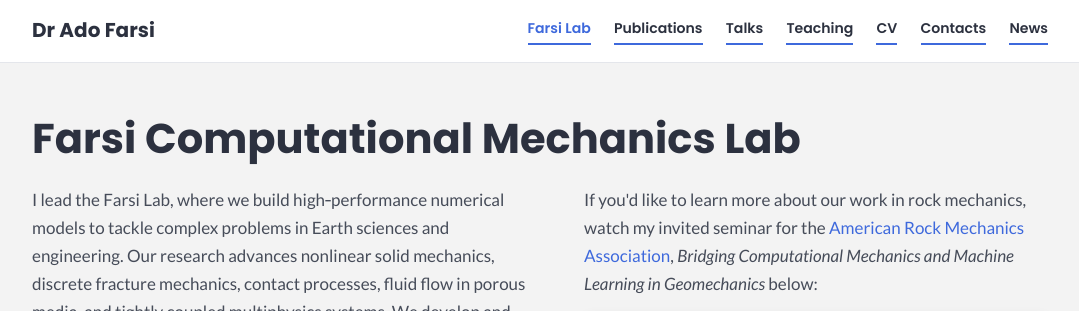
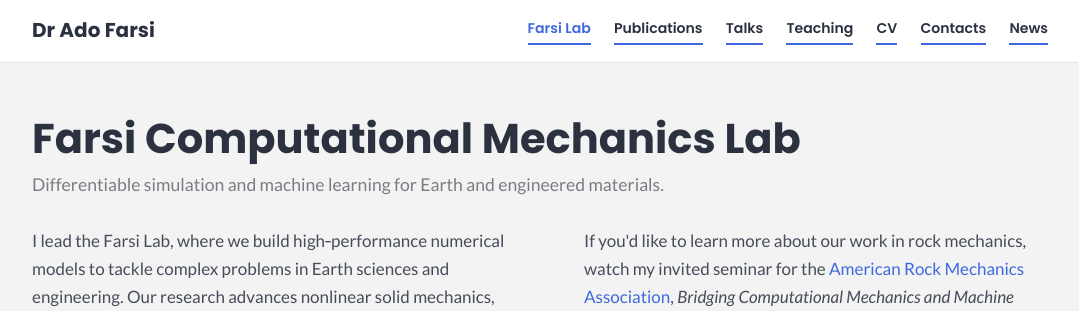
Before and after one commit to adofarsi/website-data, a Jekyll site: the page built from lab.html, in a window 1280 px wide and 1400 px high, cut to the strip 0-311 px from the top of the window. Shown: the whole strip, without its empty margins (100-1179 px from the left). Built offline with Jekyll 4.4.1, drawn with Linux system fonts in a browser that asks for light colours.

Commit message:
Lab page: add a tagline under the heading
Strapline reading 'Differentiable simulation and machine learning for Earth and
engineered materials', set close under the h1 in muted type, so the lab's scope
reads broader without changing its name.

```diff
--- a/assets/css/main.css
+++ b/assets/css/main.css
@@ -183,6 +183,14 @@ section.band, section.band-white { padding-block: 3.5rem 4rem; }
 .page { padding-top: 3.2rem; }
 .page > header .intro, .page .intro { max-width: var(--max-measure); }
 section.block { margin-top: 3.2rem; }
+.tagline {
+  margin: -0.9rem 0 1.8rem;
+  max-width: var(--max-measure);
+  font-size: 1.1rem;
+  line-height: 1.5;
+  color: var(--muted);
+}
+
 .centered-head > header h1 { text-align: center; }
 .section-note { color: var(--muted); font-size: 0.92rem; }
 
--- a/lab.html
+++ b/lab.html
@@ -11,6 +11,8 @@ description: >-
 <article class="page wide">
   <header>
     <h1>Farsi Computational Mechanics Lab</h1>
+    <p class="tagline">Differentiable simulation and machine learning for Earth and
+      engineered materials.</p>
   </header>
 
   <div class="lab-top">
```
